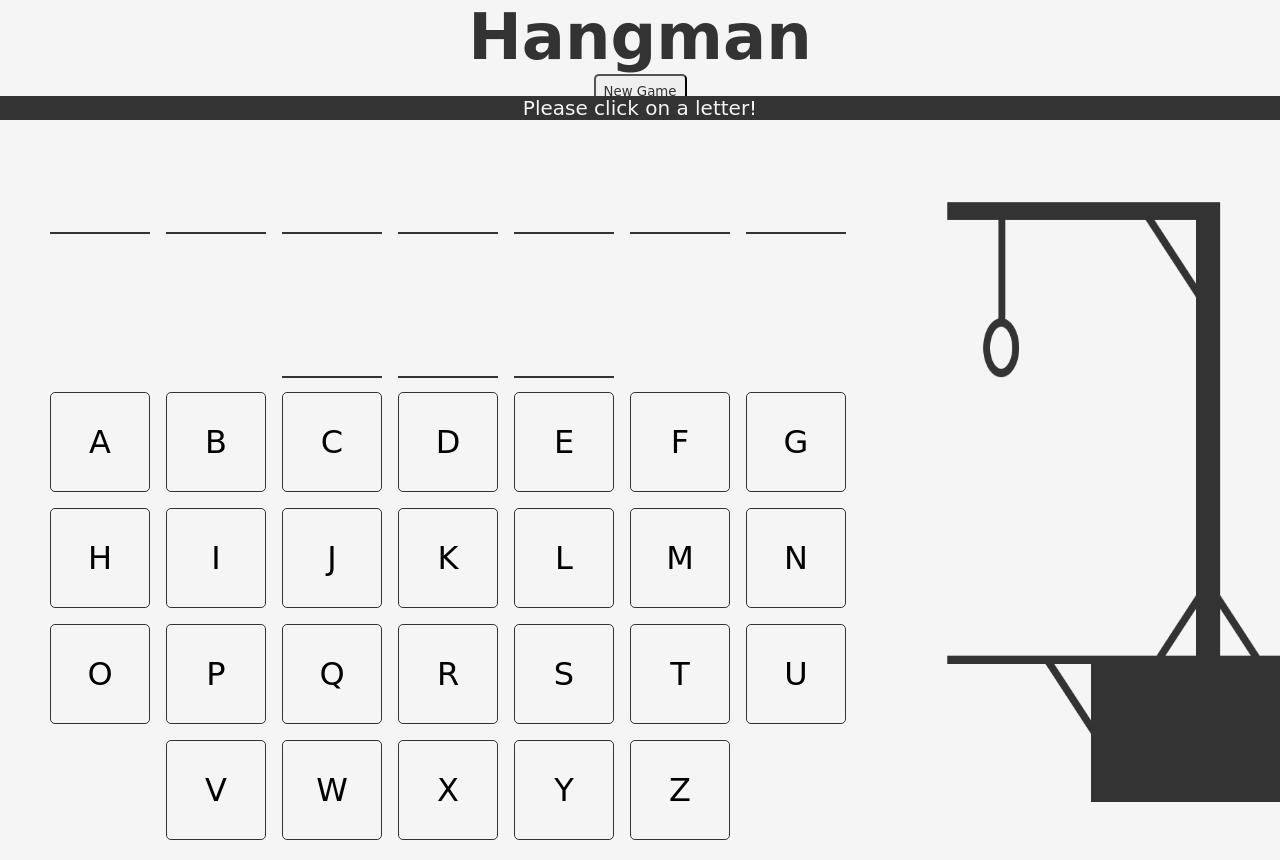
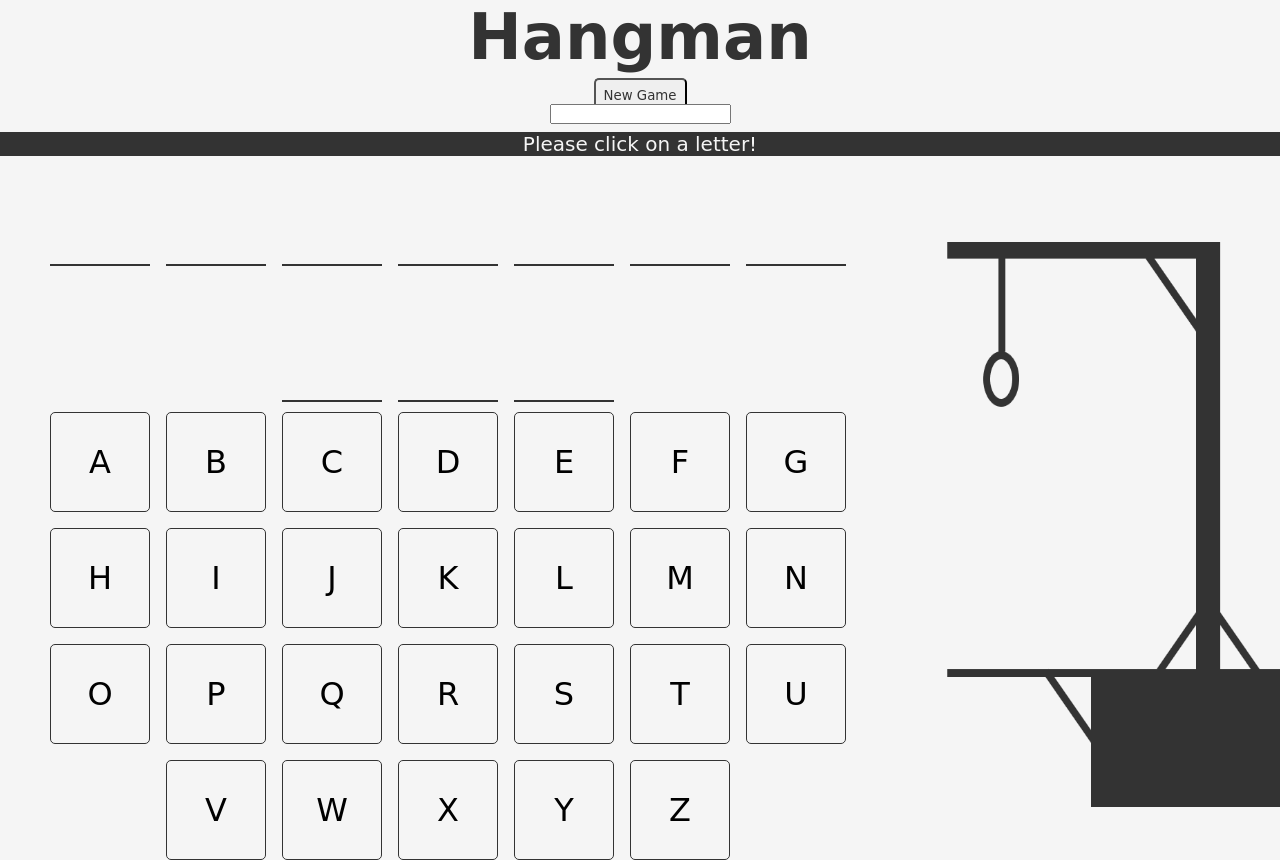
Before and after one commit to qeed97/Hangtheman, a plain HTML site: page index.html in a window 1280 px wide. Both pictures are taken after a click on the button "New Game". Drawn offline with Linux system fonts and the light colour scheme; a web font is replaced by a local one.

Commit message:
userinput field

```diff
--- a/index.html
+++ b/index.html
@@ -16,6 +16,7 @@
             <h2>Hangman</h2>
             <button class="startGame">New Game</button>
         </header>
+        <input type="password" class="player-input">
         <div class="info"></div>
         <main>
             <!-- game -->
--- a/style.css
+++ b/style.css
@@ -30,7 +30,7 @@ h2 {
 }
 
 .startGame {
-    margin: 0 auto;
+    margin: .25rem auto;
     padding: .5rem;
     border-radius: 5px;
     cursor: pointer;
@@ -52,7 +52,7 @@ h2 {
 
 main {
     position: relative;
-    height: 85vh;
+    height: 80vh;
     width: 100%;
     display: flex;
 }
@@ -95,7 +95,7 @@ main {
 
 img {
     position: relative;
-    top: 9px;
+    top: 17px;
     left: 5px;
     width: 99%;
     height: 99%;
@@ -131,3 +131,10 @@ img {
 .disabledcolor{
     background-color: rgba(51, 51, 51, .5);
 }
+
+.player-input {
+    position: relative;
+    height: 2.5vh;
+    display: block;
+    margin: .5rem auto;
+}
```
